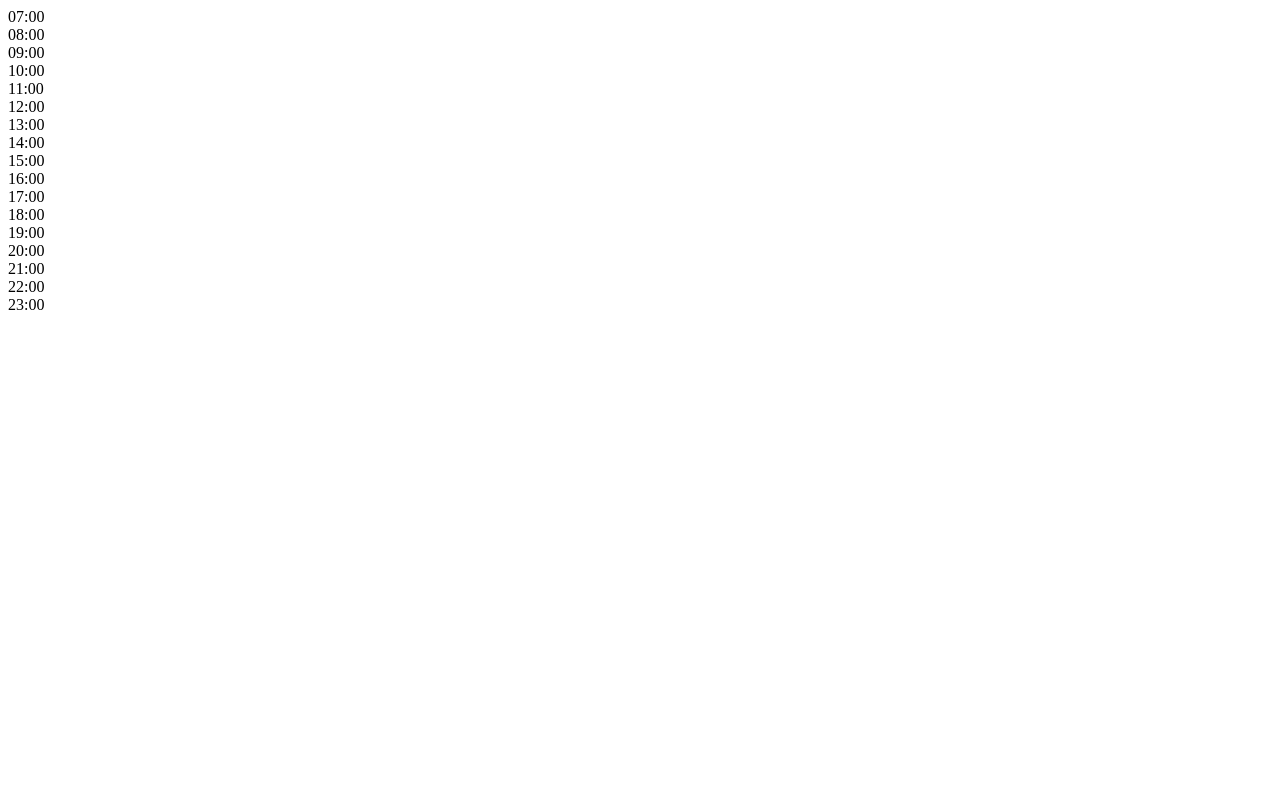
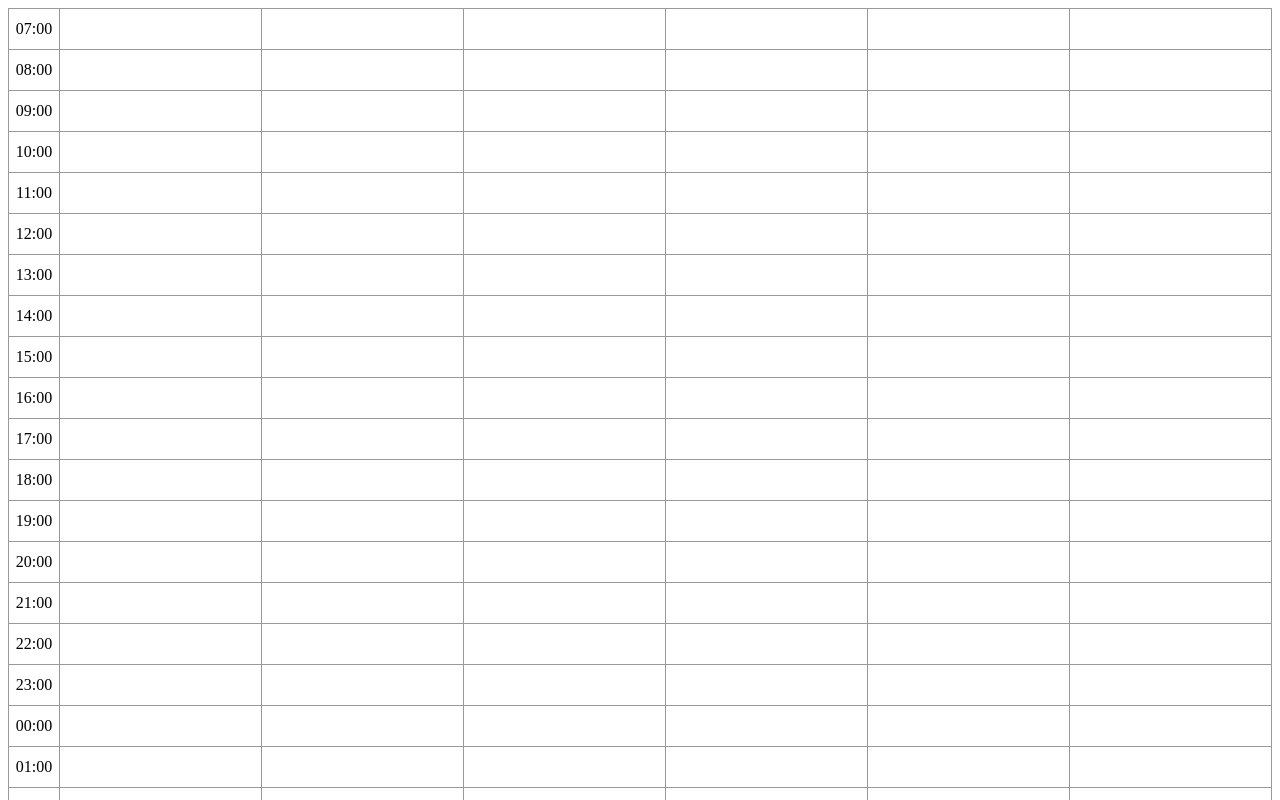
Before and after one commit to denisoed/vue-scheduler, a Vue app: page /#/ in a window 1280 px wide. Shown: the top 800 px of the page. Built offline with nearby package versions, Linux system fonts and the light colour scheme.

Commit message:
Added start markup table

```diff
--- a/src/components/VueScheduler.vue
+++ b/src/components/VueScheduler.vue
@@ -1,7 +1,10 @@
 <template>
   <section class="scheduler">
-    <div class="scheduler_time-column">
-      <div class="scheduler_time-column-row" v-for="(time, i) in timeList" :key="i">{{ time }}</div>
+    <div class="scheduler_column scheduler_column-time">
+      <div class="scheduler_column-row" v-for="(time, i) in timeList" :key="i">{{ time }}</div>
+    </div>
+    <div class="scheduler_column" v-for="(day, i) in dayList" :key="i">
+      <div class="scheduler_column-row" v-for="(time, i) in timeList" :key="i"></div>
     </div>
   </section>
 </template>
@@ -13,11 +16,12 @@ export default {
   name: 'VueScheduler',
   data() {
     return {
+      dayList: [1, 2, 3, 4, 5, 6],
       timeList: []
     };
   },
   created() {
-    this.generateTimeList('07:00', '23:00');
+    this.generateTimeList('07:00', '06:00');
   },
   methods: {
     generateTimeList(start, end) {
@@ -36,3 +40,39 @@ export default {
   }
 };
 </script>
+
+<style lang="scss" scoped>
+  .scheduler {
+    width: auto;
+    display: flex;
+    justify-content: space-between;
+    border: 1px solid #999;
+
+    &_column {
+      width: 100%;
+      border-right: 1px solid #999;
+
+      &:last-child {
+        border: 0;
+      }
+
+      &-row {
+        width: 100%;
+        height: 40px;
+        display: flex;
+        justify-content: center;
+        align-items: center;
+        border-bottom: 1px solid #999;
+
+        &:last-child {
+          border: 0;
+        }
+      }
+
+      &-time {
+        min-width: 50px;
+        max-width: 50px;
+      }
+    }
+  }
+</style>
```
